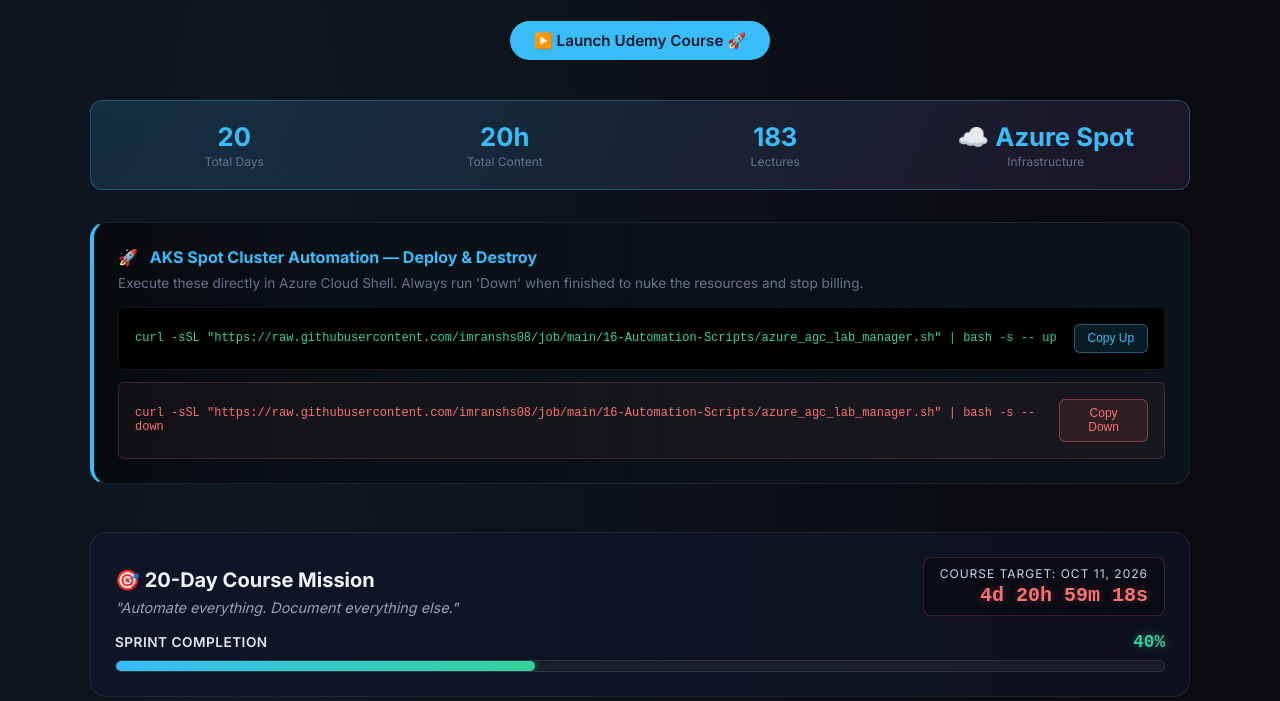
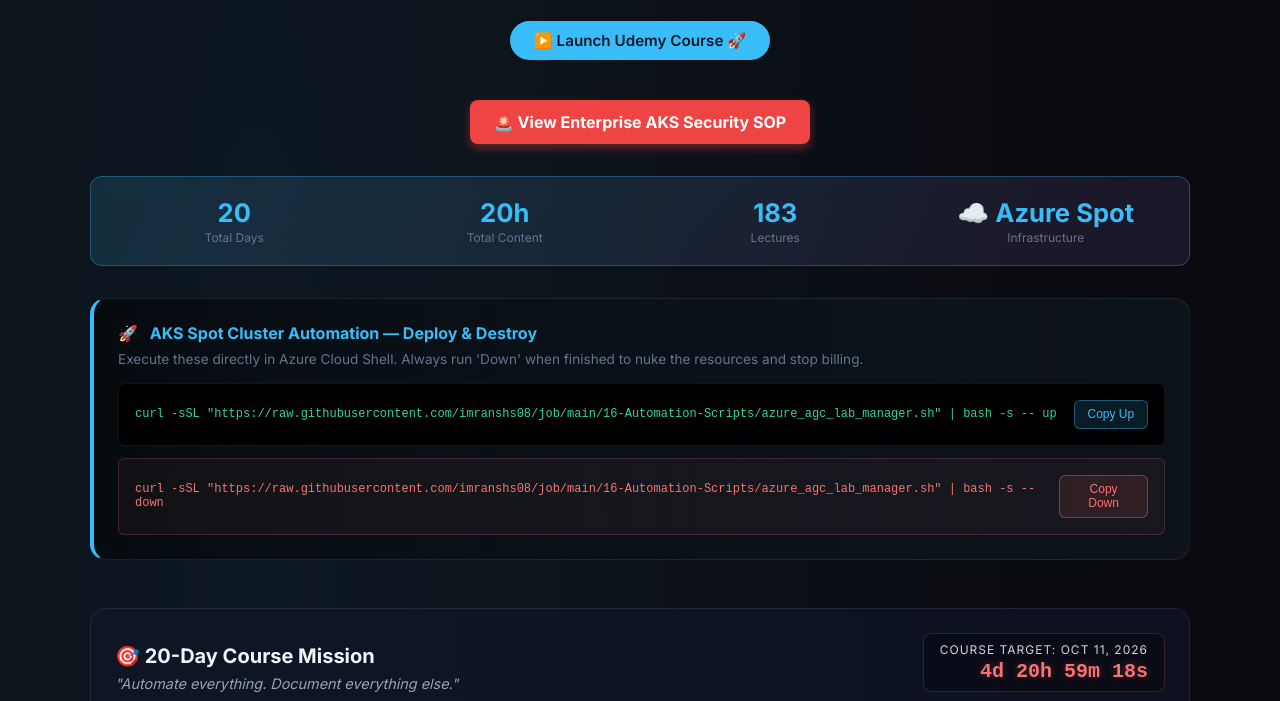
Before and after one commit to imranshs08/job, a plain HTML site: page aks-expert-viewer.html in a window 1280 px wide. Shown: the part 99-800 px from the top of the page. Drawn offline with Linux system fonts and the light colour scheme.

Commit message:
docs(aks): inject explicit anchor redirect to guarantee visibility of security sop runbook

```diff
--- a/aks-expert-viewer.html
+++ b/aks-expert-viewer.html
@@ -304,6 +304,12 @@
             <a href="https://www.udemy.com/course/azure-kubernetes-services-aks-made-easy/" target="_blank" style="display: inline-flex; align-items: center; gap: 8px; background: var(--accent); color: #0f172a; padding: 10px 24px; font-weight: 600; border-radius: 99px; text-decoration: none; font-size: 0.95rem; transition: transform 0.2s, box-shadow 0.2s;" onmouseover="this.style.transform='translateY(-2px)'; this.style.boxShadow='0 4px 12px rgba(56,189,248,0.3)';" onmouseout="this.style.transform='none'; this.style.boxShadow='none';">▶️ Launch Udemy Course 🚀</a>
         </div>
     </header>
+<div style="text-align: center; margin: 2rem 0;">
+    <a href="#security-sop" style="display: inline-block; padding: 12px 24px; background: #ef4444; color: white; font-weight: bold; border-radius: 8px; text-decoration: none; box-shadow: 0 4px 10px rgba(239, 68, 68, 0.4);">
+        🚨 View Enterprise AKS Security SOP
+    </a>
+</div>
+
 
     <div class="exam-banner">
         <div class="exam-stat">
@@ -1583,7 +1589,7 @@
     <div style="background: rgba(30, 41, 59, 0.7); border: 1px solid rgba(239, 68, 68, 0.3); border-radius: 12px; padding: 2.5rem; margin-bottom: 3rem; box-shadow: 0 10px 25px -5px rgba(0, 0, 0, 0.5);">
 
         <h1 style="color: #ef4444; font-size: 2.2rem; margin-bottom: 0.5rem; display: flex; align-items: center; gap: 12px;">
-            🔐 Enterprise AKS RBAC & Local Account Security SOP
+            <a id="security-sop"></a>🔐 Enterprise AKS RBAC & Local Account Security SOP
         </h1>
         <h3 style="color: #cbd5e1; font-weight: normal; margin-top: 0; margin-bottom: 2rem;">
             Validate, troubleshoot, restrict, and audit AKS access when Azure permissions change.
```
